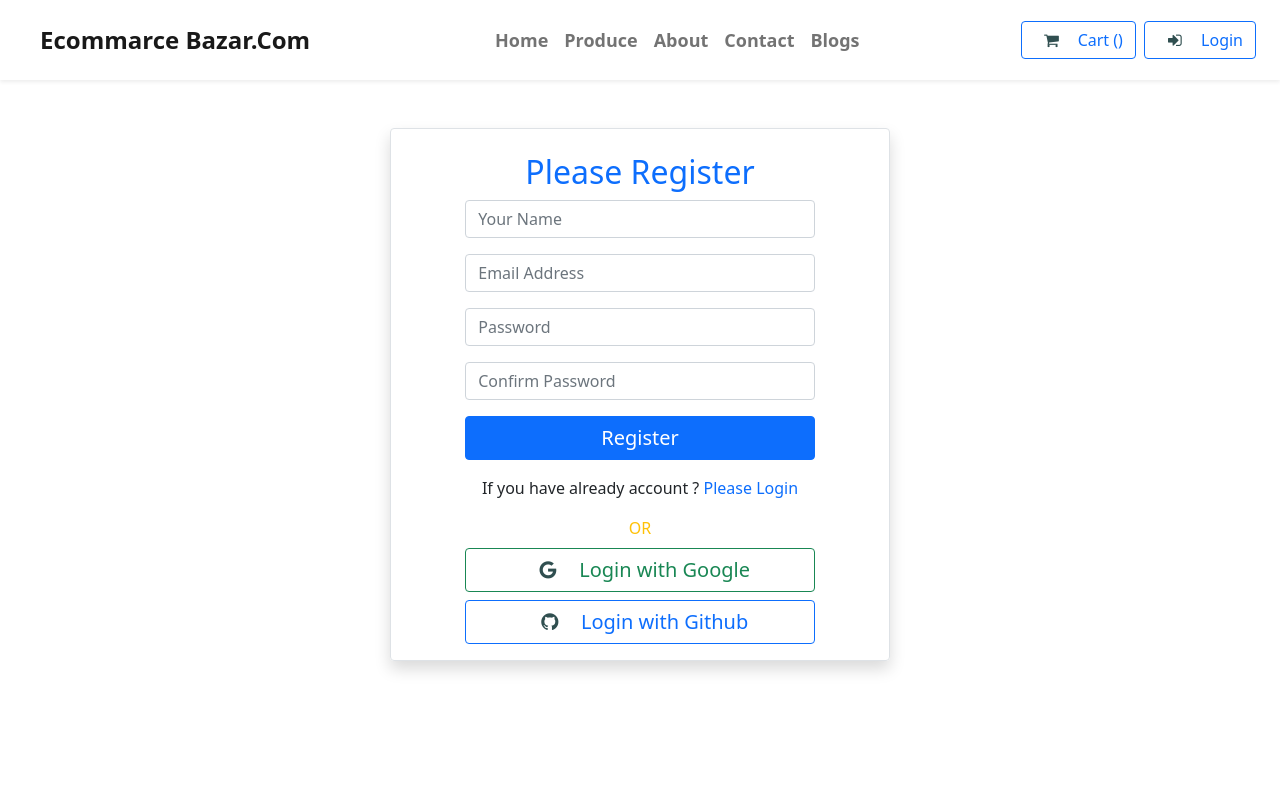
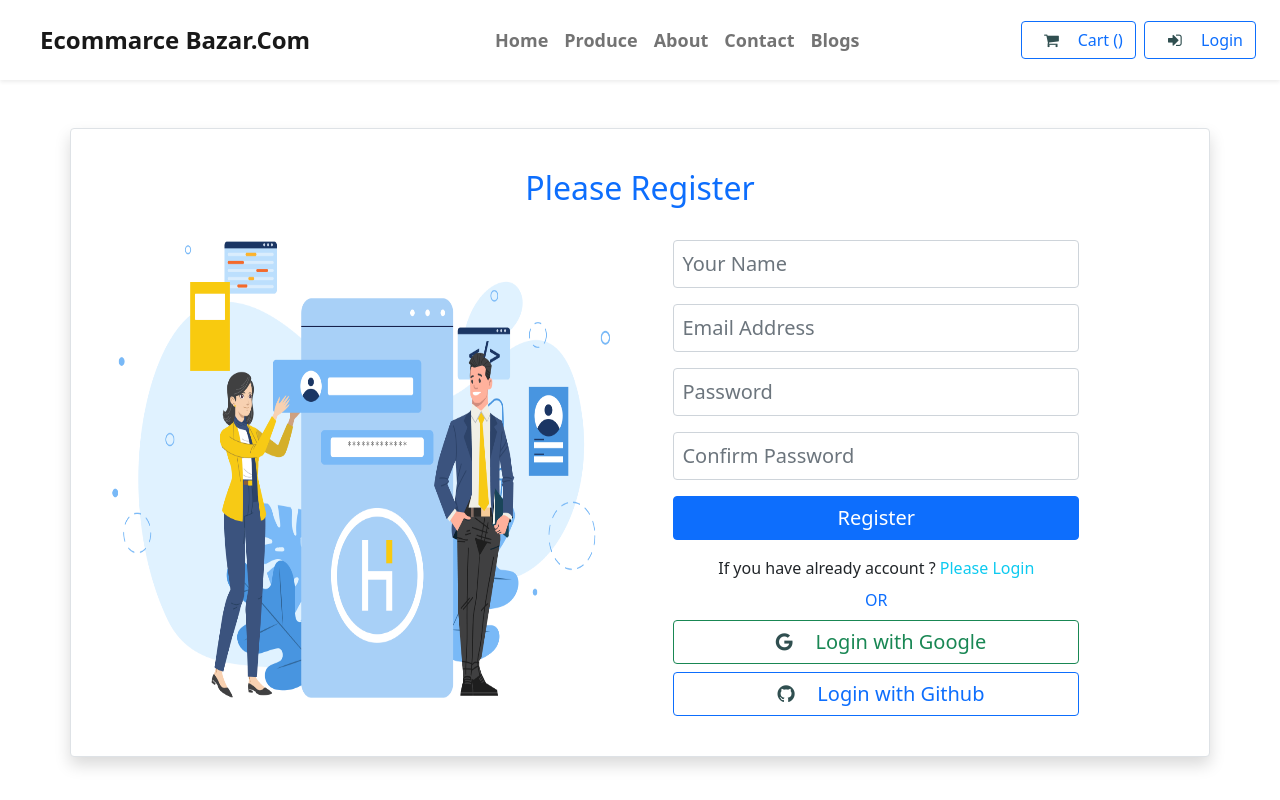
Before and after one commit to nurulazam-dev/ecommerce-bazar-com-client, a React (Create React App) app: page /register in a window 1280 px wide. Built offline with nearby package versions, Linux system fonts and the light colour scheme; no server answers.

Commit message:
register page design modify

```diff
--- a/src/Components/Sign_In/Register.js
+++ b/src/Components/Sign_In/Register.js
@@ -3,6 +3,7 @@ import { Link, useNavigate } from 'react-router-dom';
 import { useCreateUserWithEmailAndPassword, useSendEmailVerification } from 'react-firebase-hooks/auth';
 import auth from '../../Firebase/Firebase.init';
 import SignInWithSocial from './SocialLogin';
+import login_img from "../../Assets/Social Logo/login_img.webp"
 
 const Register = () => {
     const [email, setEmail] = useState('');
@@ -44,20 +45,25 @@ const Register = () => {
 
 
     return (
-        <div style={{ width: "500px" }} className='container mx-auto border p-3 rounded mt-5 shadow'>
-            <h2 className='text-primary text-center mt-2'>Please Register</h2>
+        <div className='container bg-white mx-auto border p-3 rounded mt-5 shadow'>
+            <div className="row py-4">
+                <h2 className='text-primary text-center pb-4'>Please Register</h2>
+                <div className="col-md-5 mx-4">
+                    <img src={login_img} alt="About Us" height='460px' width='500px' />
+                </div>
+                <div className="col-md-6">
                     <form onSubmit={handleRegister} className='w-75 mx-auto'>
                         <div className="mb-3">
-                    <input type="text" className="form-control fs-6" id="exampleInputName1" placeholder='Your Name' />
+                            <input type="text" className="p-2 form-control fs-5" id="exampleInputName1" placeholder='Your Name' />
                         </div>
                         <div className="mb-3">
-                    <input type="email" onBlur={handleEmail} className="form-control fs-6" id="exampleInputEmail1" placeholder='Email Address' required />
+                            <input type="email" onBlur={handleEmail} className="p-2 form-control fs-5" id="exampleInputEmail1" placeholder='Email Address' required />
                         </div>
                         <div className="mb-3">
-                    <input type="password" onBlur={handlePassword} className="form-control fs-6" id="exampleInputPassword1" placeholder='Password' required />
+                            <input type="password" onBlur={handlePassword} className="p-2 form-control fs-5" id="exampleInputPassword1" placeholder='Password' required />
                         </div>
                         <div className="mb-3">
-                    <input type="password" onBlur={handleConfirmPassword} className="form-control fs-6" id="exampleInputConfirmPassword1" placeholder='Confirm Password' required />
+                            <input type="password" onBlur={handleConfirmPassword} className="p-2 form-control fs-5" id="exampleInputConfirmPassword1" placeholder='Confirm Password' required />
                         </div>
                         <p className='text-danger'>{error}</p>
 
@@ -69,12 +75,10 @@ const Register = () => {
                                 })}
                         >Register</button>
                     </form>
-
-
-
-             <p className='text-center mt-3'>If you have already account ? <Link className='text-primary text-decoration-none' to='/login'>Please Login</Link> </p>
+                    <p className='text-center mt-3 mb-0'>If you have already account ? <Link className='text-info text-decoration-none' to='/login'>Please Login</Link> </p>
                     <SignInWithSocial></SignInWithSocial>
-
+                </div>
+            </div>
         </div>
     );
 };
--- a/src/Components/Sign_In/SocialLogin.js
+++ b/src/Components/Sign_In/SocialLogin.js
@@ -21,7 +21,7 @@ const SocialLogin = () => {
 
     return (
         <div className='w-75 mx-auto'>
-            <div className="text-center text-warning my-2">OR</div>
+            <div className="text-center text-primary my-2">OR</div>
             <button
                 onClick={() => signInWithGoogle()}
                 className="btn btn-outline-success w-100 mx-auto mb-2 fs-5">
```
Lines whose indentation alone changed are shown as unchanged.
